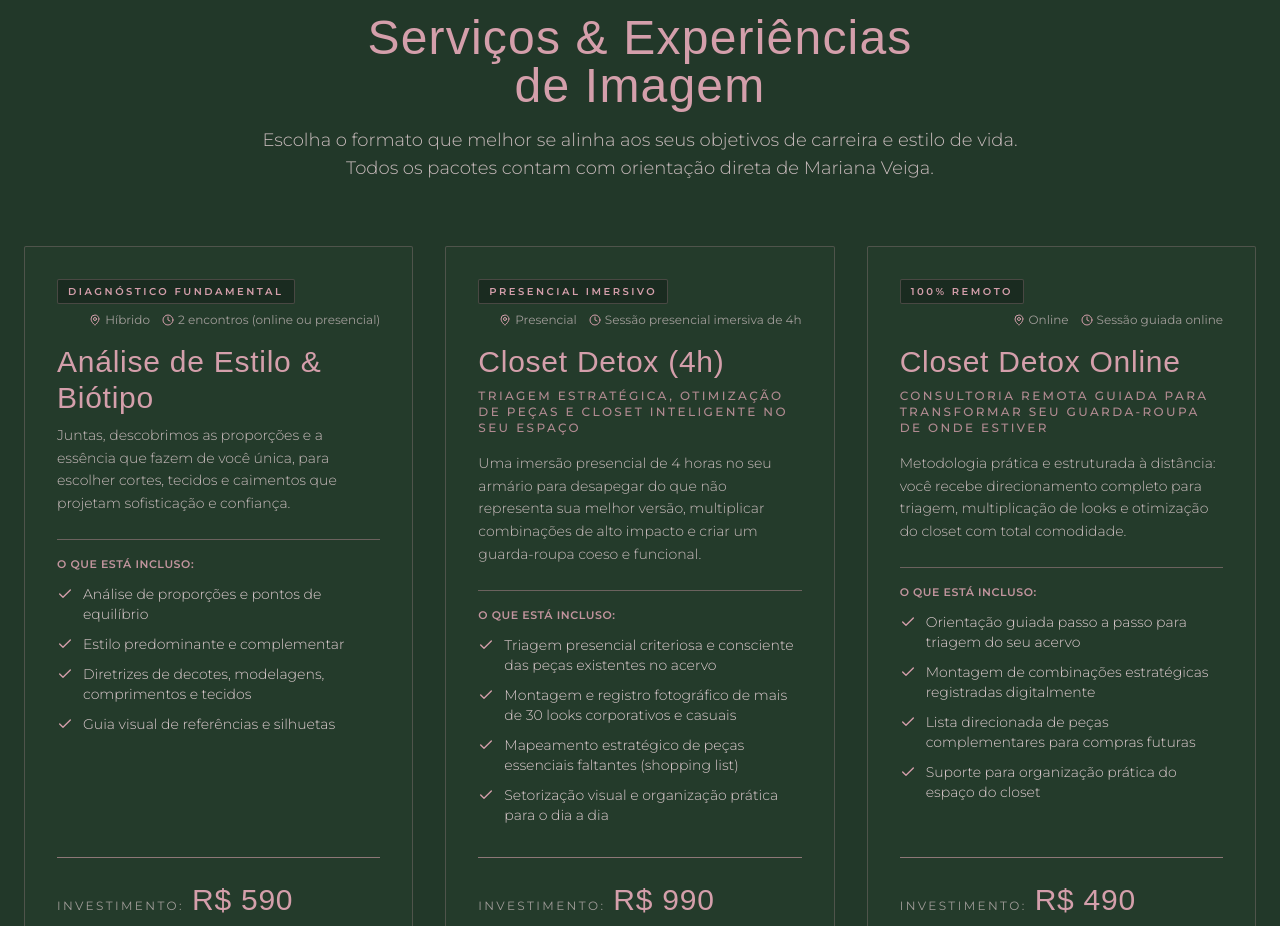
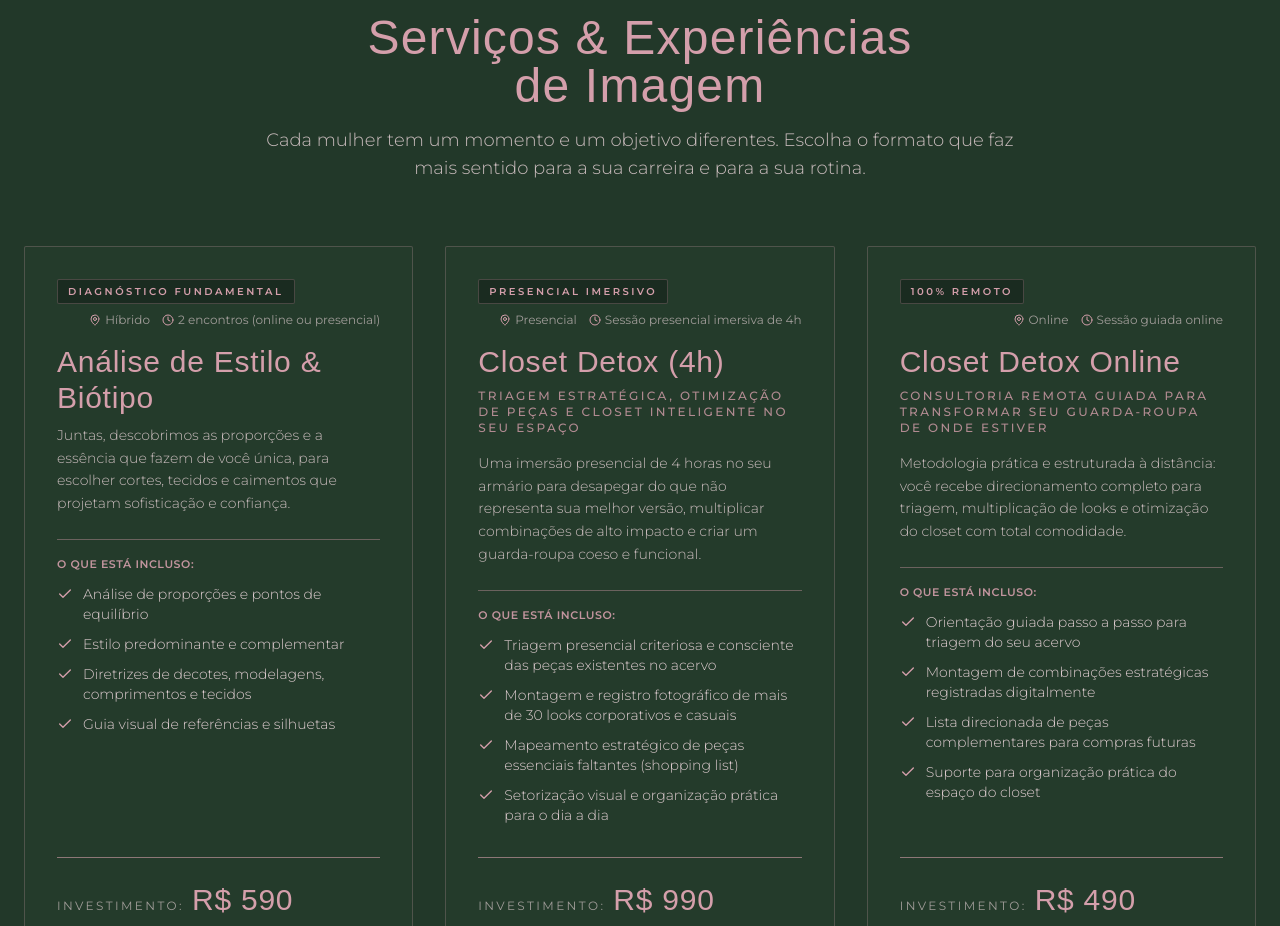
Before and after one commit to Emerson018/marina-veiga, a Next.js app: page / in a window 1280 px wide. Shown: the part 2205-3131 px from the top of the page. Built offline with nearby package versions, Linux system fonts and the light colour scheme; a web font is replaced by a local one.

Commit message:
feat(catalog): update section subtitle copy

```diff
--- a/src/components/CatalogGrid.tsx
+++ b/src/components/CatalogGrid.tsx
@@ -26,8 +26,7 @@ export default function CatalogGrid() {
             Serviços & Experiências de Imagem
           </h2>
           <p className="text-base sm:text-lg text-rose-light/80 font-light leading-relaxed">
-            Escolha o formato que melhor se alinha aos seus objetivos de carreira e
-            estilo de vida. Todos os pacotes contam com orientação direta de Mariana Veiga.
+            Cada mulher tem um momento e um objetivo diferentes. Escolha o formato que faz mais sentido para a sua carreira e para a sua rotina.
           </p>
         </div>
 
```
